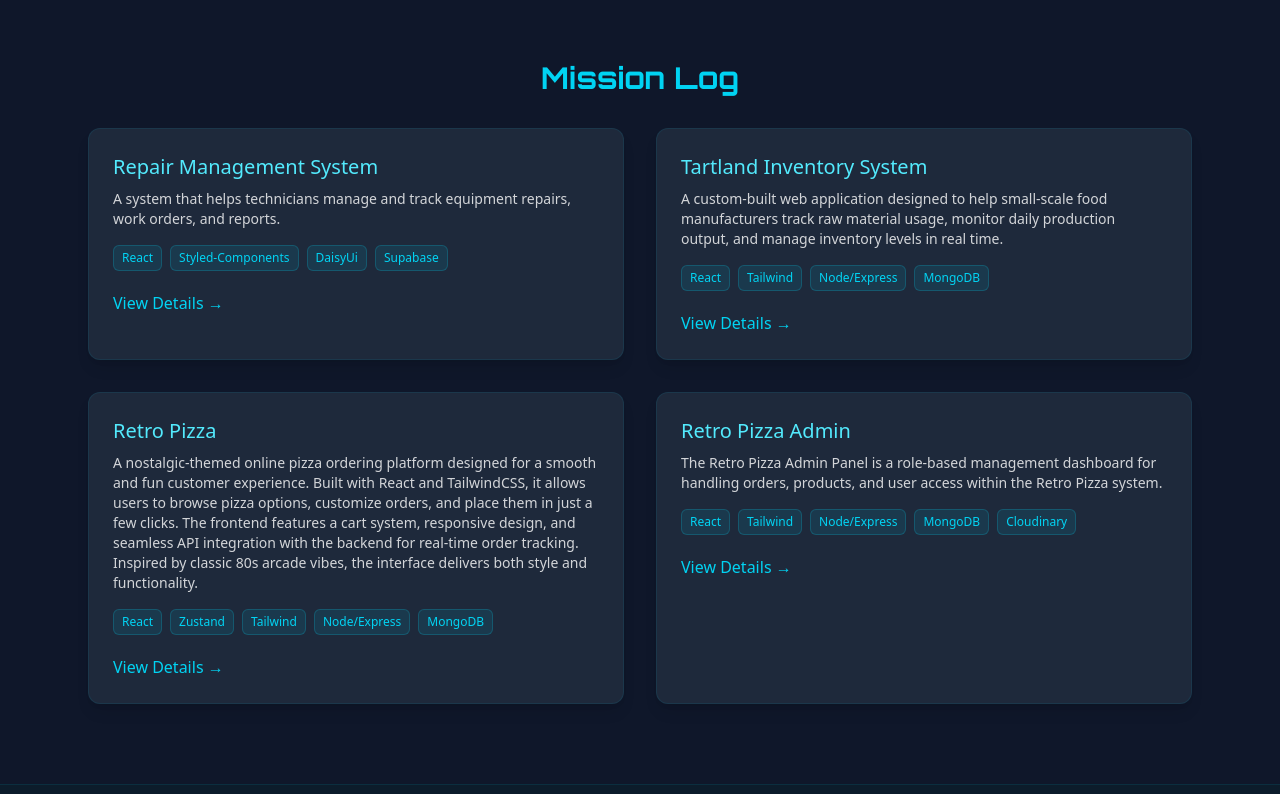
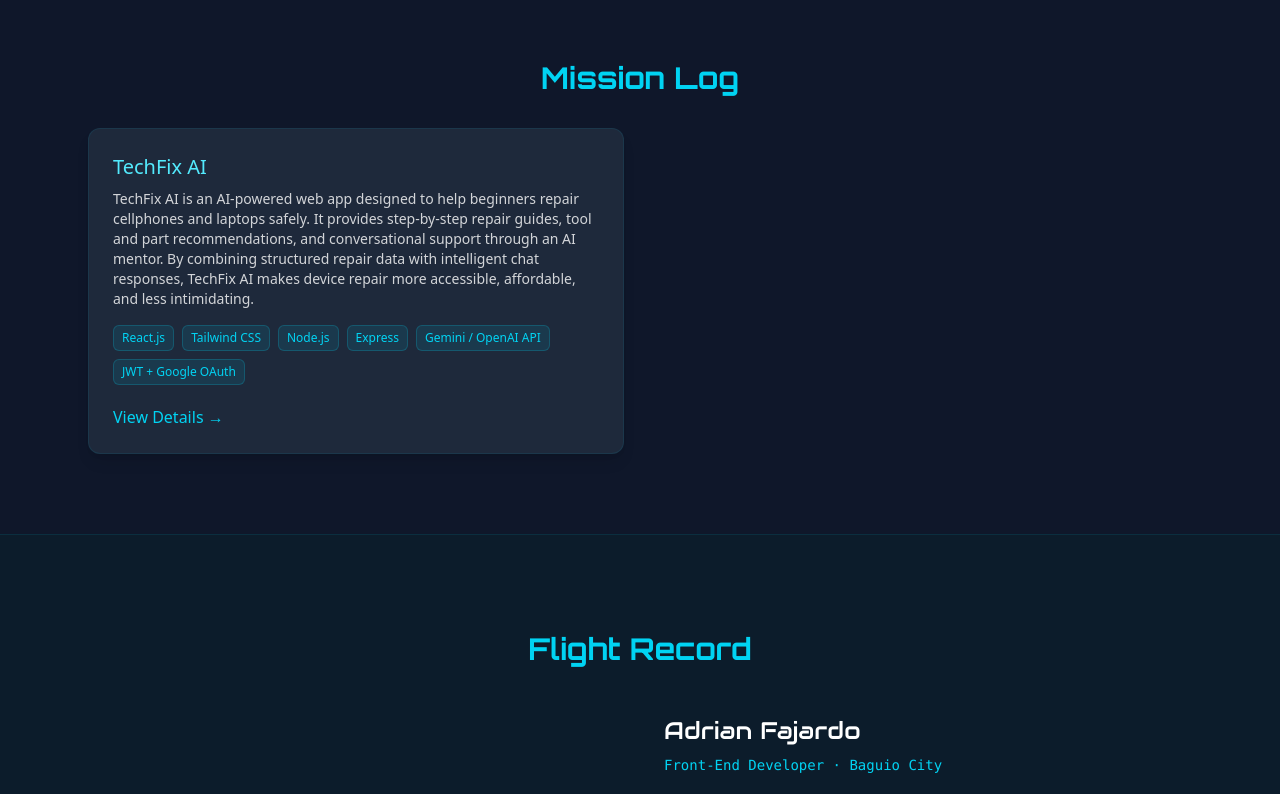
Before and after one commit to adriantech-beep/AdrianFajardo_FrontendDeveloper, a React (Vite) app: page /#/ in a window 1280 px wide. Shown: the part 820-1614 px from the top of the page. Built offline with nearby package versions, Linux system fonts and the light colour scheme.

Commit message:
updated MisssionLogDetail component

```diff
--- a/src/components/MissionLogDetail.jsx
+++ b/src/components/MissionLogDetail.jsx
@@ -7,24 +7,22 @@
   return (
     <section className="min-h-screen bg-[#0f172a] text-white py-16 px-6">
       <div className="max-w-5xl mx-auto space-y-8">
-        {/* 🖼️ Project Image */}
-        <img
-          src={project.image}
-          alt={project.title}
-          className="w-full h-80 object-cover rounded-xl shadow-md"
-        />
+        <div className="flex items-center justify-center">
+          <img
+            src={project.image}
+            alt={project.title}
+            className="max-w-2xl h-95 rounded-xl shadow-md p-4"
+          />
+        </div>
 
-        {/* 🚀 Project Title */}
         <h2 className="text-3xl font-bold font-[Orbitron] text-cyan-400">
           {project.title}
         </h2>
 
-        {/* 📄 Project Description */}
         <p className="text-white/80 font-[rajdhani] leading-relaxed">
           {project.description}
         </p>
 
-        {/* 🛠️ Technologies */}
         <div className="flex flex-wrap gap-2 mt-4">
           {project.technologies.map((tech, index) => (
             <span
--- a/src/mission_data/mission_data.js
+++ b/src/mission_data/mission_data.js
@@ -1,55 +1,64 @@
-import repair_management from "../assets/project-images/repair-management-system.png";
-import tartland_inventory from "../assets/project-images/tartland.png";
-import retro_pizza_main from "../assets/project-images/retro-pizza-main.png";
-import retro_pizza_admin from "../assets/project-images/retro-pizza-admin.png";
+// import repair_management from "../assets/project-images/repair-management-system.png";
+// import tartland_inventory from "../assets/project-images/tartland.png";
+// import retro_pizza_main from "../assets/project-images/retro-pizza-main.png";
+// import retro_pizza_admin from "../assets/project-images/retro-pizza-admin.png";
+// import TechFixAdmin from "../assets/project-images/techfix-admin.png";
+import TechFix from "../assets/project-images/techfix.png";
 
 const missionData = [
   {
-    id: "repair-system",
-    title: "Repair Management System",
-    image: repair_management,
+    id: "TechFix-AI-Admin",
+    title: "TechFix AI",
+    image: TechFix,
     description:
-      "A system that helps technicians manage and track equipment repairs, work orders, and reports.",
-    technologies: ["React", "Styled-Components", "DaisyUi", "Supabase"],
-    demo: "https://repair-management-system.vercel.app",
-    github: "https://github.com/adriantech-beep/repair-management-system.git",
+      "TechFix AI is an AI-powered web app designed to help beginners repair cellphones and laptops safely. It provides step-by-step repair guides, tool and part recommendations, and conversational support through an AI mentor. By combining structured repair data with intelligent chat responses, TechFix AI makes device repair more accessible, affordable, and less intimidating.",
+    technologies: [
+      "React.js",
+      "Tailwind CSS",
+      "Node.js",
+      "Express",
+      "Gemini / OpenAI API",
+      "JWT + Google OAuth",
+    ],
+    demo: "https://techfix-ai-frontend.vercel.app",
+    github: "https://github.com/adriantech-beep/techfix-ai-frontend.git",
   },
-  {
-    id: "tartland_inventory",
-    title: "Tartland Inventory System",
-    image: tartland_inventory,
-    description:
-      "A custom-built web application designed to help small-scale food manufacturers track raw material usage, monitor daily production output, and manage inventory levels in real time.",
-    technologies: ["React", "Tailwind", "Node/Express", "MongoDB"],
-    demo: "https://tartland-inventory-system.vercel.app/",
-    github: "https://github.com/adriantech-beep/tartland-inventory-system.git",
-  },
-  {
-    id: "retro_pizza_main",
-    title: "Retro Pizza",
-    image: retro_pizza_main,
-    description:
-      "A nostalgic-themed online pizza ordering platform designed for a smooth and fun customer experience. Built with React and TailwindCSS, it allows users to browse pizza options, customize orders, and place them in just a few clicks. The frontend features a cart system, responsive design, and seamless API integration with the backend for real-time order tracking. Inspired by classic 80s arcade vibes, the interface delivers both style and functionality.",
-    technologies: ["React", "Zustand", "Tailwind", "Node/Express", "MongoDB"],
-    demo: "https://retro-pizza-main.vercel.app/",
-    github: "https://github.com/adriantech-beep/retro-pizza-main.git",
-  },
-  {
-    id: "retro_pizza_admin",
-    title: "Retro Pizza Admin",
-    image: retro_pizza_admin,
-    description:
-      "The Retro Pizza Admin Panel is a role-based management dashboard for handling orders, products, and user access within the Retro Pizza system.",
-    technologies: [
-      "React",
-      "Tailwind",
-      "Node/Express",
-      "MongoDB",
-      "Cloudinary",
-    ],
-    demo: "https://retro-pizza-admin.vercel.app/#/login",
-    github: "https://github.com/adriantech-beep/retro-pizza-admin.git",
-  },
+  // {
+  //   id: "tartland_inventory",
+  //   title: "Tartland Inventory System",
+  //   image: tartland_inventory,
+  //   description:
+  //     "A custom-built web application designed to help small-scale food manufacturers track raw material usage, monitor daily production output, and manage inventory levels in real time.",
+  //   technologies: ["React", "Tailwind", "Node/Express", "MongoDB"],
+  //   demo: "https://tartland-inventory-system.vercel.app/",
+  //   github: "https://github.com/adriantech-beep/tartland-inventory-system.git",
+  // },
+  // {
+  //   id: "retro_pizza_main",
+  //   title: "Retro Pizza",
+  //   image: retro_pizza_main,
+  //   description:
+  //     "A nostalgic-themed online pizza ordering platform designed for a smooth and fun customer experience. Built with React and TailwindCSS, it allows users to browse pizza options, customize orders, and place them in just a few clicks. The frontend features a cart system, responsive design, and seamless API integration with the backend for real-time order tracking. Inspired by classic 80s arcade vibes, the interface delivers both style and functionality.",
+  //   technologies: ["React", "Zustand", "Tailwind", "Node/Express", "MongoDB"],
+  //   demo: "https://retro-pizza-main.vercel.app/",
+  //   github: "https://github.com/adriantech-beep/retro-pizza-main.git",
+  // },
+  // {
+  //   id: "retro_pizza_admin",
+  //   title: "Retro Pizza Admin",
+  //   image: retro_pizza_admin,
+  //   description:
+  //     "The Retro Pizza Admin Panel is a role-based management dashboard for handling orders, products, and user access within the Retro Pizza system.",
+  //   technologies: [
+  //     "React",
+  //     "Tailwind",
+  //     "Node/Express",
+  //     "MongoDB",
+  //     "Cloudinary",
+  //   ],
+  //   demo: "https://retro-pizza-admin.vercel.app/#/login",
+  //   github: "https://github.com/adriantech-beep/retro-pizza-admin.git",
+  // },
 ];
 
 export default missionData;
```
Also changed, not shown: src/assets/project-images/techfix-admin.png (added), src/assets/project-images/techfix.png (added).
